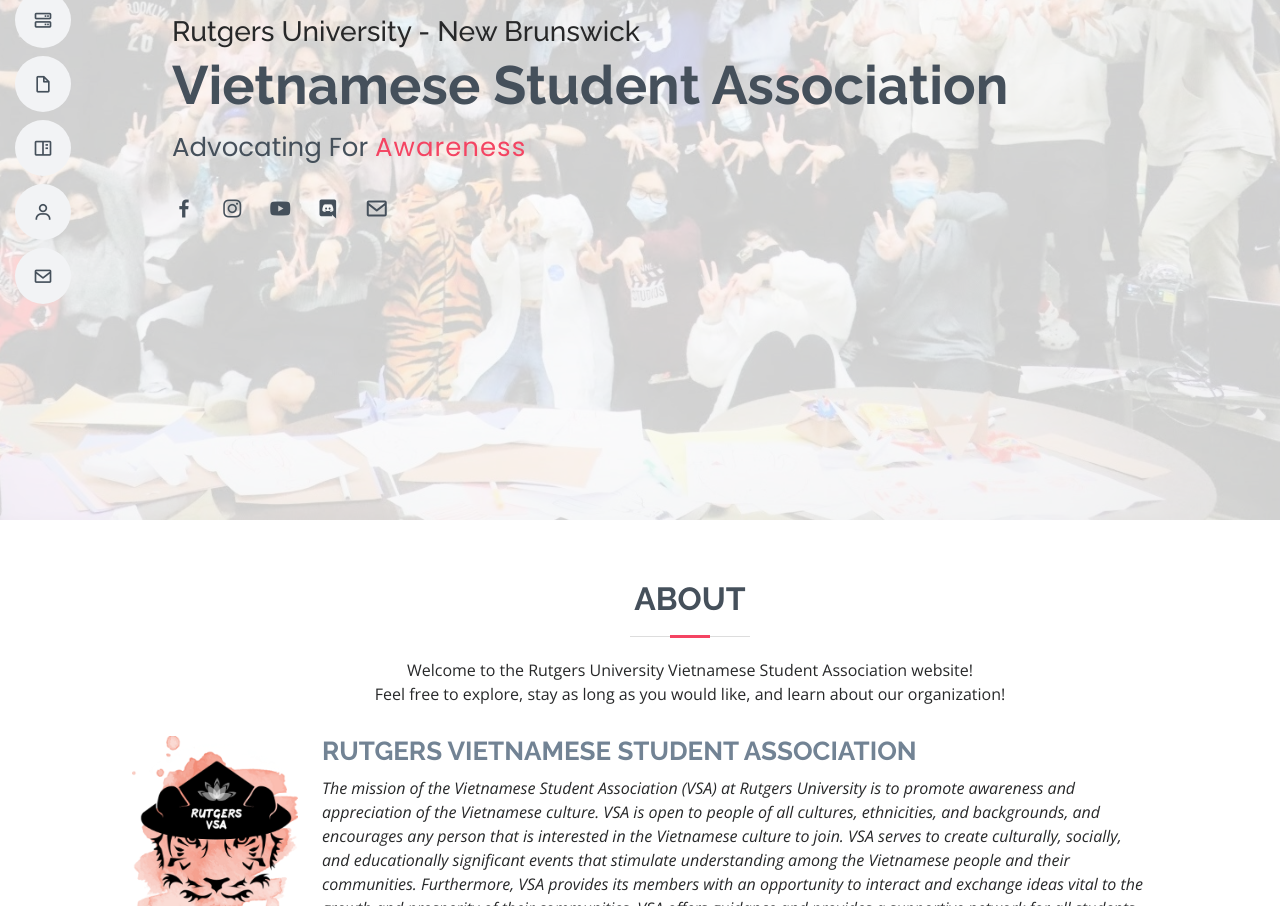
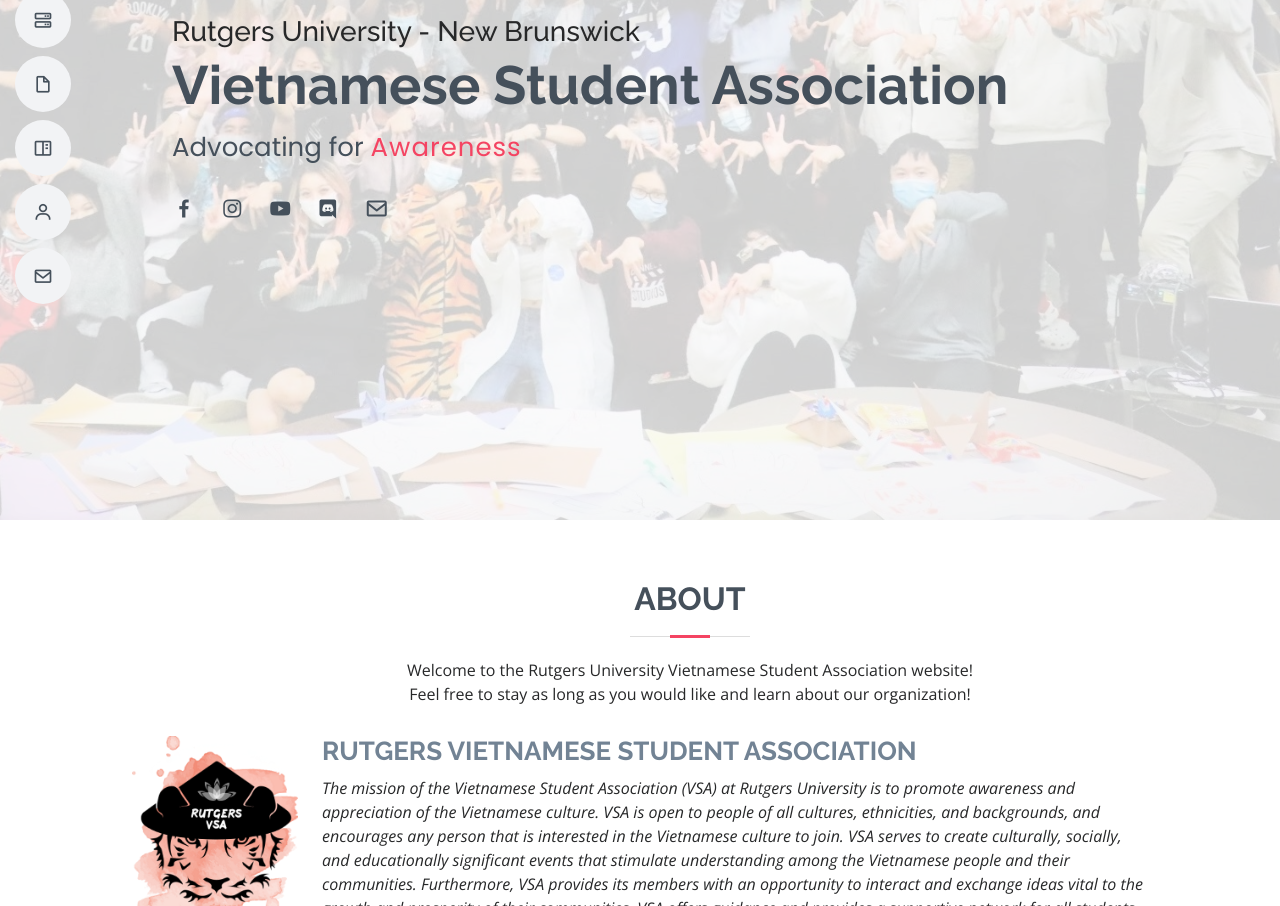
Before and after one commit to rutgers-vsa/rutgers-vsa.github.io, a plain HTML site: page index.html in a window 1280 px wide. Shown: the part 280-1186 px from the top of the page. Drawn offline with nearby package versions, Linux system fonts and the light colour scheme; some icons are missing.

Commit message:
index fixed

```diff
--- a/index.html
+++ b/index.html
@@ -29,12 +29,6 @@
   <!-- Template Main CSS File -->
   <link href="assets/css/style.css" rel="stylesheet">
 
-  <!-- =======================================================
-  * Template Name: MyResume - v4.3.0
-  * Template URL: https://bootstrapmade.com/free-html-bootstrap-template-my-resume/
-  * Author: BootstrapMade.com
-  * License: https://bootstrapmade.com/license/
-  ======================================================== -->
 </head>
 
 <body>
@@ -67,7 +61,7 @@
     <div class="container" data-aos="zoom-in" data-aos-delay="100">
       <h3>Rutgers University - New Brunswick</h3>
       <h1>Vietnamese Student Association</h1>
-      <p>Advocating For <span class="typed" data-typed-items="Education, Awareness, Service, Family"></span></p>
+      <p>Advocating for <span class="typed" data-typed-items="Education, Awareness, Service, Family"></span></p>
       <div class="social-links">
         <a href="#" class="facebook"><i class="bx bxl-facebook"></i></a>
         <a href="#" class="instagram"><i class="bx bxl-instagram"></i></a>
@@ -90,7 +84,7 @@
           <h2>About</h2>
           <p>Welcome to the Rutgers University Vietnamese Student Association website!
             <br>
-            Feel free to explore, stay as long as you would like, and learn about our organization!
+            Feel free to stay as long as you would like and learn about our organization!
           </p>
         </div>
 
```
